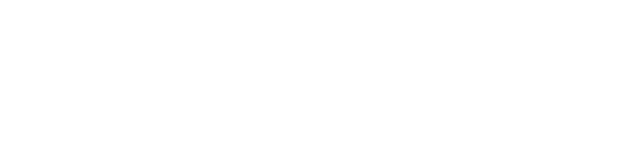
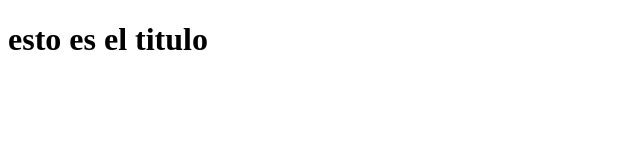
Before and after one commit to FIrrewall/Mi-primera-calse, a plain HTML site: page index.html in a window 1280 px wide. Shown: the whole page, without its empty margins (0-640 px from the left). Drawn offline with Linux system fonts and the light colour scheme.

Commit message:
he añadido el titulo

```diff
--- a/index.html
+++ b/index.html
@@ -6,6 +6,6 @@
     <title>Document</title>
 </head>
 <body>
-
+    <h1>esto es el titulo</h1>
 </body>
 </html>
```
